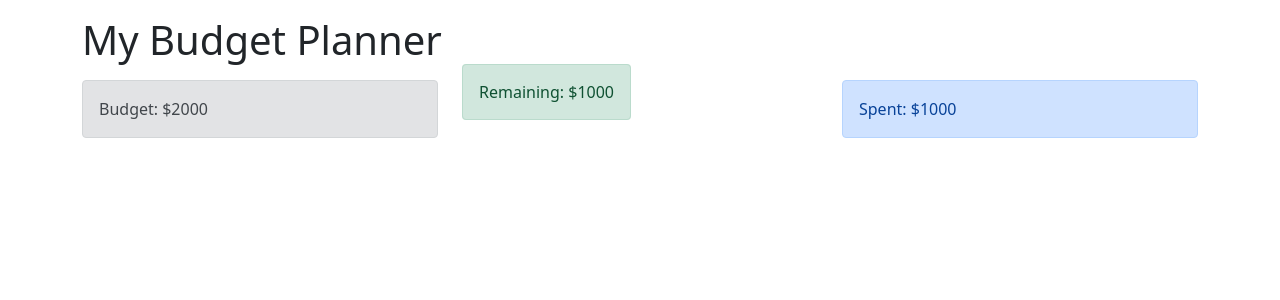
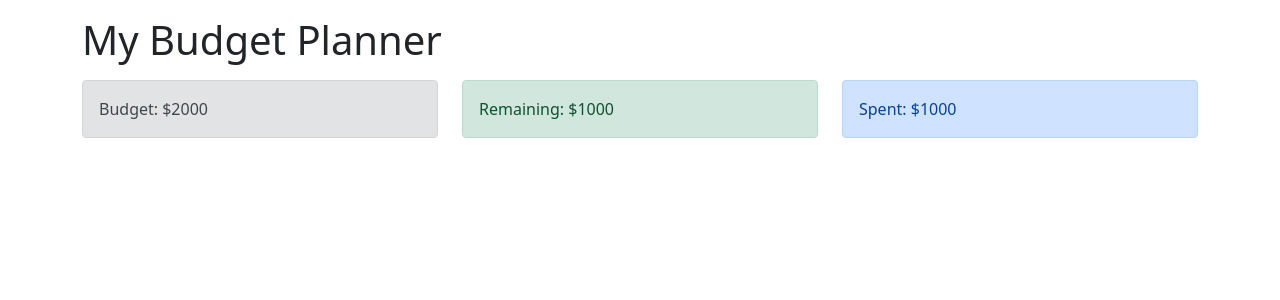
Before and after one commit to ChyenneW/react-budget-tracker, a React (Create React App) app: page / in a window 1280 px wide. Shown: the top 300 px of the page. Built offline with nearby package versions, Linux system fonts and the light colour scheme.

Commit message:
Update Remaining.js

```diff
--- a/src/components/Remaining.js
+++ b/src/components/Remaining.js
@@ -2,8 +2,8 @@ import React from "react";
 
 const Remaining = () => {
     return (
-        <div>
-            <span className="alert alert-success">
+        <div className="alert alert-success">
+            <span>
                 Remaining: $1000
             </span>
         </div>
```
